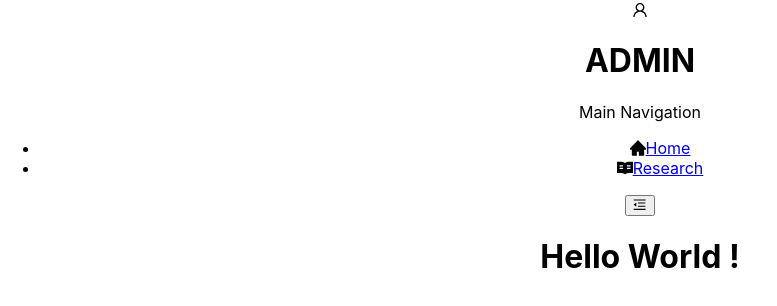
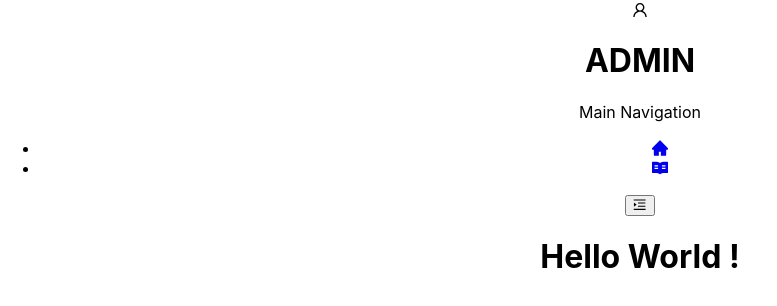
Before and after one commit to Jhay1413/grad-app-frontend, a React (Create React App) app: page /admin in a window 1280 px wide. Shown: the top 306 px of the page, without its empty margins (0-777 px from the left). Built offline with nearby package versions, Linux system fonts and the light colour scheme; no server answers.

Commit message:
sidebar fixed v2

```diff
--- a/src/components/admin/admin-components/adminLayout.js
+++ b/src/components/admin/admin-components/adminLayout.js
@@ -9,7 +9,7 @@ import ResearchPage from '../admin-pages/research/research';
 
 import LoadingComponent from '../../common/loading/loading';
 const AdminLayout = () => {
-    const [showSidebar,setShowSideBar] = useState(true);
+    const [showSidebar,setShowSideBar] = useState(false);
     const [loading,setLoading] = useState(false);
     return (
       <>
```
